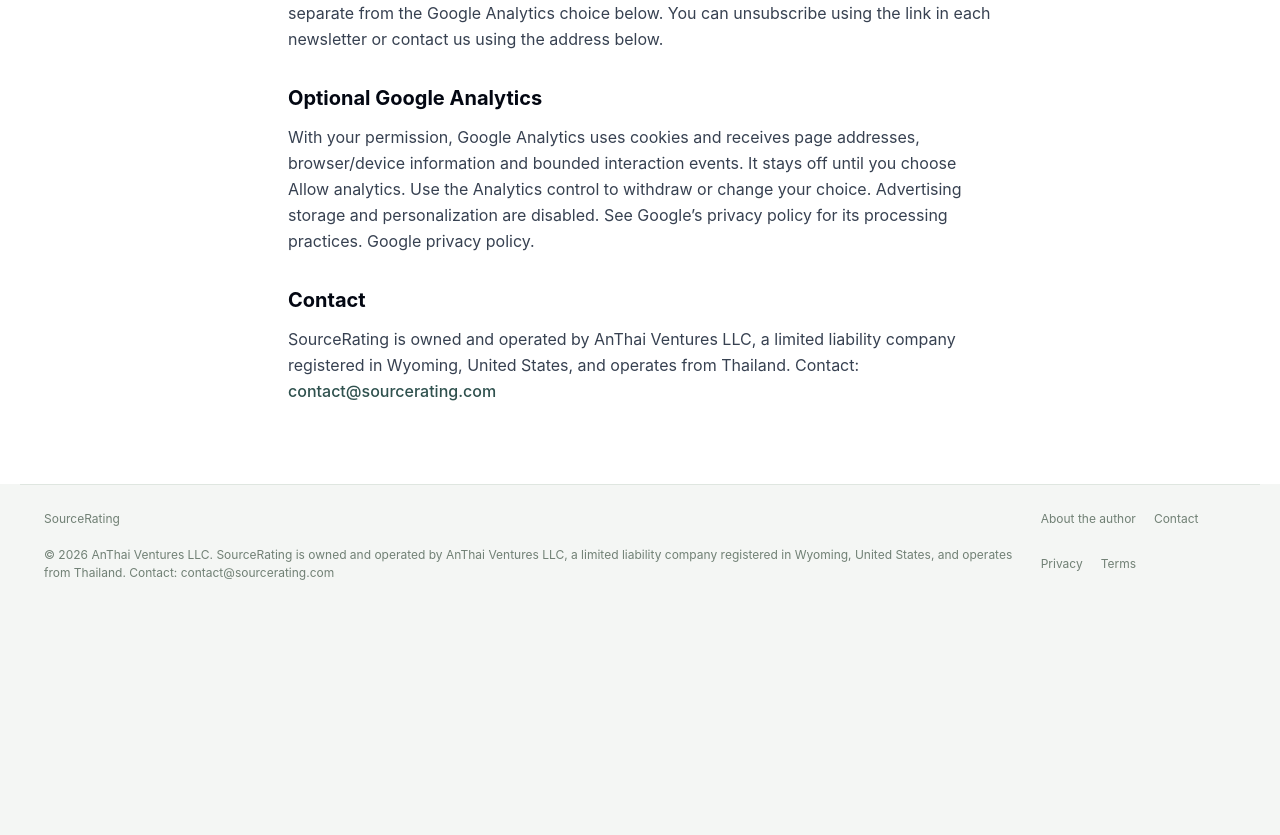
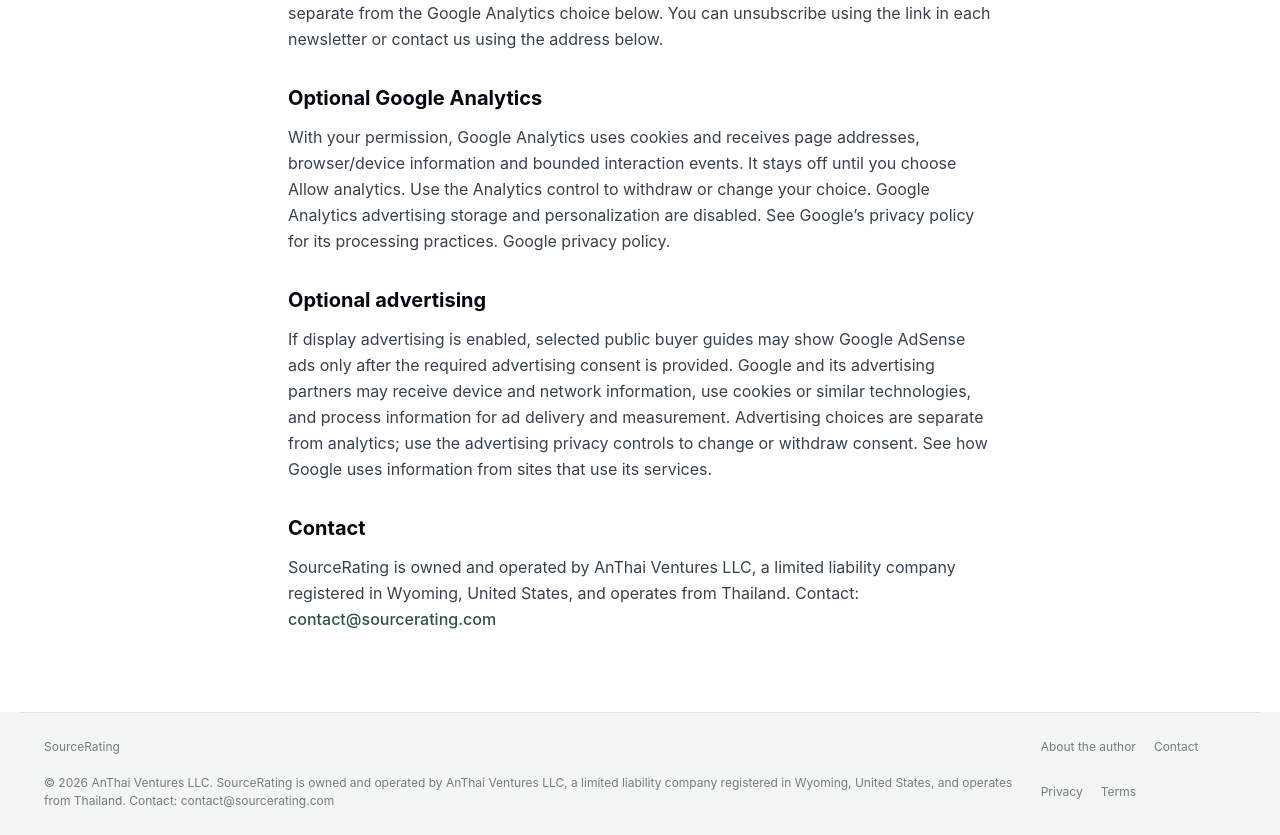
Before and after one commit to Jamescheng2022/sourcerating-website, a Next.js app: page /privacy in a window 1280 px wide. Shown: the part 920-1755 px from the top of the page. Before the commit the page ends 1527 px from the top, so only its background shows below. Built offline with nearby package versions, Linux system fonts and the light colour scheme; no server answers.

Commit message:
docs(privacy): disclose optional AdSense processing separately from analytics

```diff
--- a/src/app/privacy/page.tsx
+++ b/src/app/privacy/page.tsx
@@ -32,7 +32,8 @@ export default function PrivacyPage() {
             <h2 className="text-xl font-bold text-gray-950 mb-3">Newsletter subscriptions</h2>
             <p>Pages that display the newsletter form automatically connect your browser to Kit before you subscribe. Kit receives technical information such as your IP address and browser details when the form loads. If you choose to subscribe, the details you enter are processed by Kit to manage your subscription and send SourceRating newsletters. Subscribing is optional and separate from the Google Analytics choice below. You can unsubscribe using the link in each newsletter or contact us using the address below.</p>
           </div>
-          <div><h2 className="text-xl font-bold text-gray-950 mb-3">Optional Google Analytics</h2><p>With your permission, Google Analytics uses cookies and receives page addresses, browser/device information and bounded interaction events. It stays off until you choose Allow analytics. Use the Analytics control to withdraw or change your choice. Advertising storage and personalization are disabled. See Google’s privacy policy for its processing practices. <a href="https://policies.google.com/privacy">Google privacy policy</a>.</p></div>
+          <div><h2 className="text-xl font-bold text-gray-950 mb-3">Optional Google Analytics</h2><p>With your permission, Google Analytics uses cookies and receives page addresses, browser/device information and bounded interaction events. It stays off until you choose Allow analytics. Use the Analytics control to withdraw or change your choice. Google Analytics advertising storage and personalization are disabled. See Google’s privacy policy for its processing practices. <a href="https://policies.google.com/privacy">Google privacy policy</a>.</p></div>
+          <div><h2 className="text-xl font-bold text-gray-950 mb-3">Optional advertising</h2><p>If display advertising is enabled, selected public buyer guides may show Google AdSense ads only after the required advertising consent is provided. Google and its advertising partners may receive device and network information, use cookies or similar technologies, and process information for ad delivery and measurement. Advertising choices are separate from analytics; use the advertising privacy controls to change or withdraw consent. See <a href="https://policies.google.com/technologies/partner-sites">how Google uses information from sites that use its services</a>.</p></div>
           <div>
             <h2 className="text-xl font-bold text-gray-950 mb-3">Contact</h2>
             <p>{siteConfig.operatorNotice} Contact:{" "}
```
